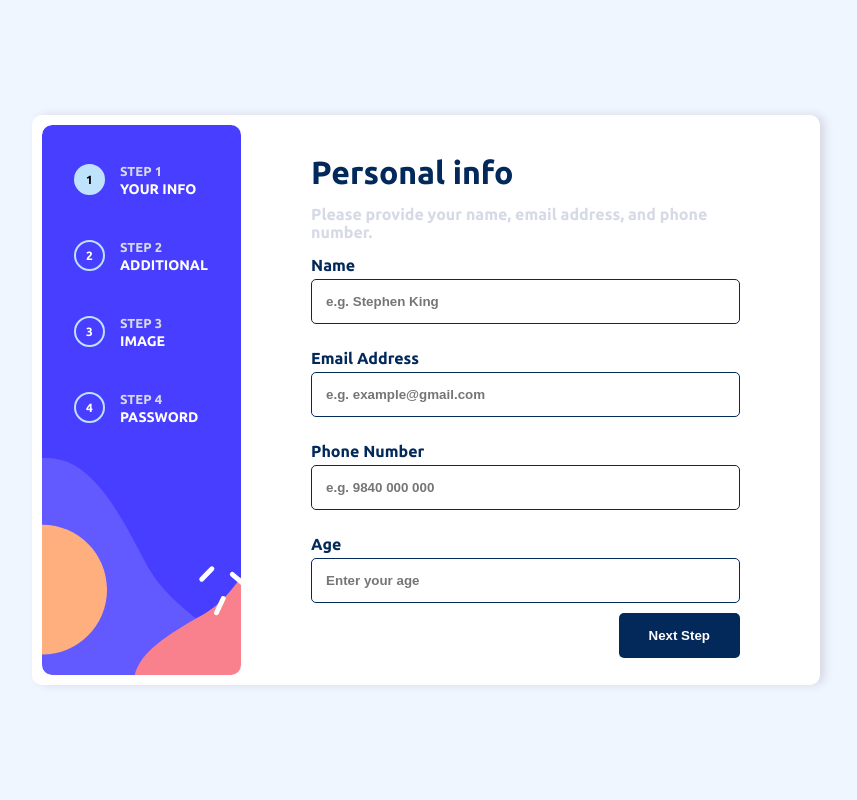
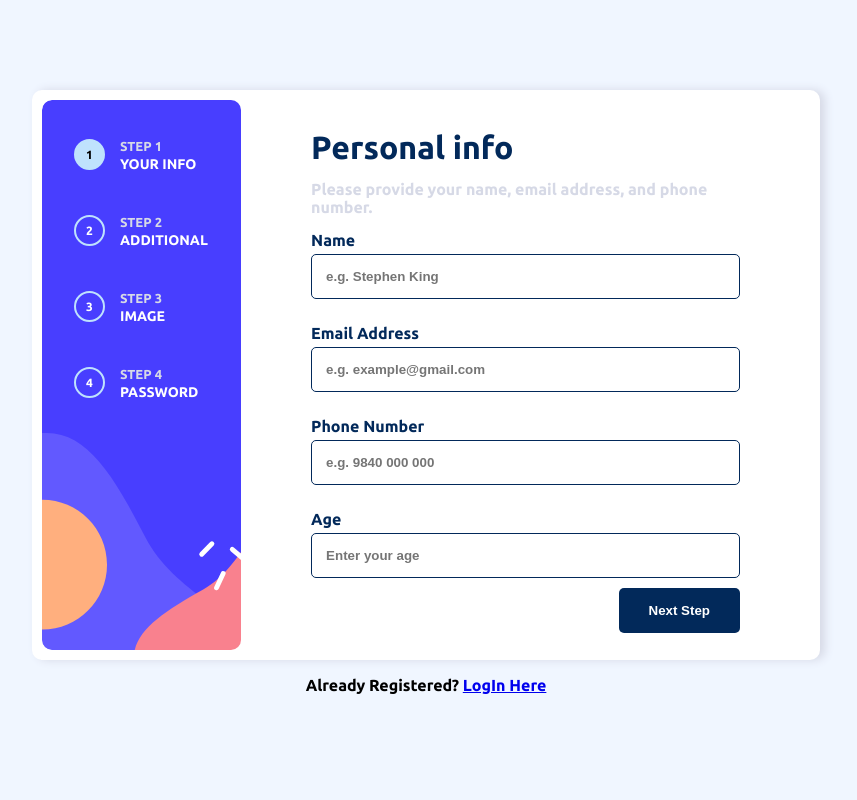
Before and after one commit to aasis-io/KHS, a PHP site: page /register.php in a window 1280 px wide. Shown: the whole page, without its empty margins (214-1071 px from the left). Run offline with PHP 8.4, Linux system fonts and the light colour scheme.

Commit message:
new changes and login form finished

```diff
--- a/css/responsive.css
+++ b/css/responsive.css
@@ -1,4 +1,7 @@
 @media  screen and (max-width:1200px) {
+    body{
+        background-color: white;
+    }
     .container{
         max-width: 100%;
         width: 100%;
--- a/css/style.css
+++ b/css/style.css
@@ -22,18 +22,17 @@ body {
   justify-content: center;
   align-items: center;
   background-color: var(--Magnolia);
+  height: 100vh;
+  flex-direction: column;
+  place-items: center;
 }
+
 .container {
   max-width: 80%;
   width: 60%;
   height: 550px;
   background-color: var(--White);
-  overflow: hidden;
-  position: absolute;
-  top: 50%;
-  left: 50%;
   padding: 10px;
-  transform: translate(-50%, -50%);
   display: flex;
   justify-content: left;
   align-items: top;
@@ -311,6 +310,12 @@ small {
   border-radius: 8px;
 }
 
+.loginLink {
+  /* position: absolute; */
+  /* left: 50%;
+  transform: translateX(-50%); */
+}
+
 /*Login Page CSS*/
 
 .form-container {
@@ -379,7 +384,6 @@ small {
   text-align: center;
 }
 
-
 .form-container > form > .input-content i.hide {
   display: none;
 }
--- a/js/script.js
+++ b/js/script.js
@@ -13,4 +13,18 @@ function alertCloser() {
 }
 
 var passwordHidden = document.getElementById("password-hidden"),
-  passwordShown = document.getElementById("password-shown");
+  passwordShown = document.getElementById("password-shown"),
+  passwordField = document.getElementById("passwordField");
+
+passwordHidden.addEventListener("click", function () {
+  passwordHidden.classList.add("hide");
+  passwordShown.classList.remove("hide");
+  passwordField.type = "text";
+});
+
+
+passwordShown.addEventListener("click", function () {
+  passwordShown.classList.add("hide");
+  passwordHidden.classList.remove("hide");
+  passwordField.type = "password";
+});
--- a/login.html
+++ b/login.php
@@ -22,7 +22,7 @@
                 <div class="label-container">
                     <label for="password">Password</label>
                 </div>
-                <input type="password" name="password" placeholder="Enter your password" class="inputs" required />
+                <input type="password" name="password" placeholder="Enter your password" class="inputs" id="passwordField" required />
                 <i class="fa-solid fa-eye-slash" id="password-hidden"></i>
                 <i class="fa-solid fa-eye hide" id="password-shown"></i>
 
--- a/register.php
+++ b/register.php
@@ -381,6 +381,10 @@ if (isset($_POST['submit'])) {
     </div>
   </div>
 
+  <p class="loginLink">Already Registered? <a href="login.php">LogIn Here</a></p>
+
+
+
   <script src="js/script.js"></script>
   <script>
     let stagebtn1 = document.querySelector(".next-step"),
```
